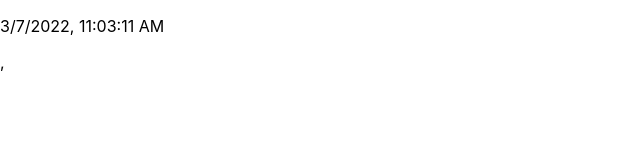
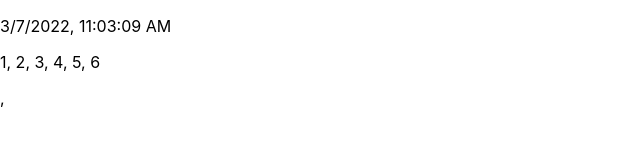
Before and after one commit to wizabela/react-mk, a React (Create React App) app: page / in a window 1280 px wide. Shown: the top 160 px of the page, without its empty margins (0-640 px from the left). Built offline with nearby package versions, Linux system fonts and the light colour scheme.

Commit message:
Numbers app using hooks

```diff
--- /dev/null
+++ b/src/App.js
@@ -0,0 +1,12 @@
+import React from "react";
+import './App.css';
+import {Numbers} from "./Numbers";
+import {Clock} from "./Clock";
+
+
+export const App = props => (
+  <>
+  <Clock/>
+  <Numbers/>
+  </>
+);
--- a/src/Clock.js
+++ b/src/Clock.js
@@ -7,9 +7,14 @@ export const Clock = props => {
 
     useEffect(() => {
 
-        setInterval(() => {
+        const intervalId = setInterval(() => {
             setDt(new Date());
         }, 1000);
+
+
+        return () => {
+            clearInterval(intervalId);
+        };
 
     }, []);
 
--- a/src/Numbers.js
+++ b/src/Numbers.js
@@ -1,28 +1,47 @@
 import './App.css';
-import React, {Component} from "react";
+import React, {useEffect, useState} from "react";
 import {StringsList} from "./StringsList";
 
-export class Numbers extends Component {
-    state = {
-        number: [1],
-    };
+export const Numbers = props => {
+    const [numbers, setNumbers] = useState([1]);
 
-    componentDidMount() {
-        this.intervalId = setInterval(() => {
+    useEffect(() => {
+        const intervalId = setInterval(() => {
 
-            this.setState(prev => ({
-                number: [...prev.number, prev.number.length+1],
-            }));
+            setNumbers(numbers => [...numbers, numbers.length + 1]);
 
-        }, 1000)
-    }
+        }, 1000);
 
-    componentWillUnmount() {
-        clearInterval(this.intervalId);
-    }
+        return () => clearInterval(intervalId); //zwracamy funkcję, która będzie czyściła
+    }, []);
 
-    render() {
-        const {number} = this.state;
-        return <StringsList list={number}/>
-    }
-}
+
+    return <StringsList list={numbers}/>;
+};
+
+
+//komponent klasowy:
+// export class Numbers extends Component {
+//     state = {
+//         number: [1],
+//     };
+//
+//     componentDidMount() {
+//         this.intervalId = setInterval(() => {
+//
+//             this.setState(prev => ({
+//                 number: [...prev.number, prev.number.length+1],
+//             }));
+//
+//         }, 1000)
+//     }
+//
+//     componentWillUnmount() {
+//         clearInterval(this.intervalId);
+//     }
+//
+//     render() {
+//         const {number} = this.state;
+//         return <StringsList list={number}/>
+//     }
+// }
--- a/src/StringsList.js
+++ b/src/StringsList.js
@@ -1,13 +1,14 @@
 import './App.css';
-import React, {useState} from "react";
+import React, {useEffect} from "react";
 
 export const StringsList = props => {
-    useState()
 
-    const newArr = [...props.list];
+    const string = props.list
+        .join(', ');
 
-    const string = newArr
-        .join(', ');
+    useEffect(() => {
+        console.log('Zmienia się lista.');
+    }, [props.list]);
 
     return <p>{string}</p>
 
--- a/src/index.js
+++ b/src/index.js
@@ -2,11 +2,11 @@ import React from 'react';
 import {render} from 'react-dom';
 import './index.css';
 import reportWebVitals from './reportWebVitals';
-import {Clock} from "./Clock";
+import {App} from "./App";
 
 render(
     <React.StrictMode>
-        <Clock/>,
+        <App/>,
     </React.StrictMode>,
     document.getElementById('root'),
 )
```
